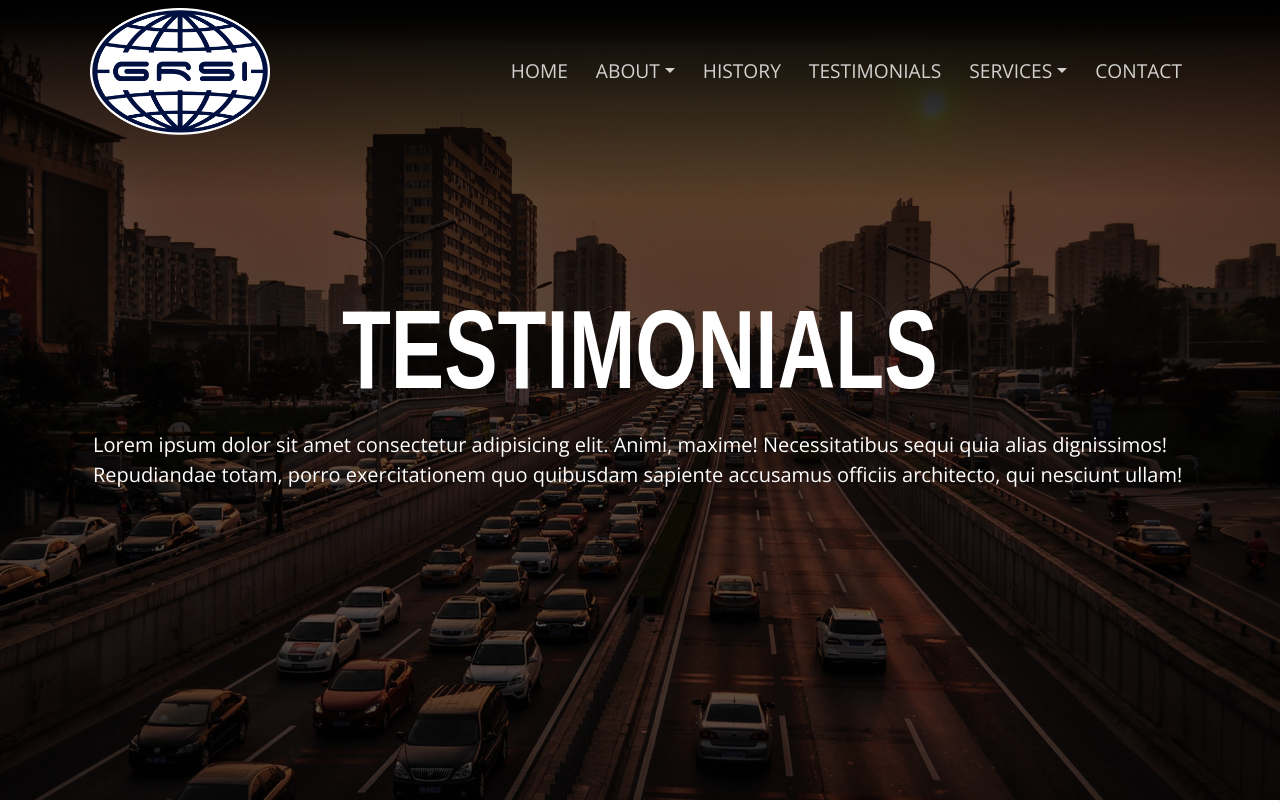
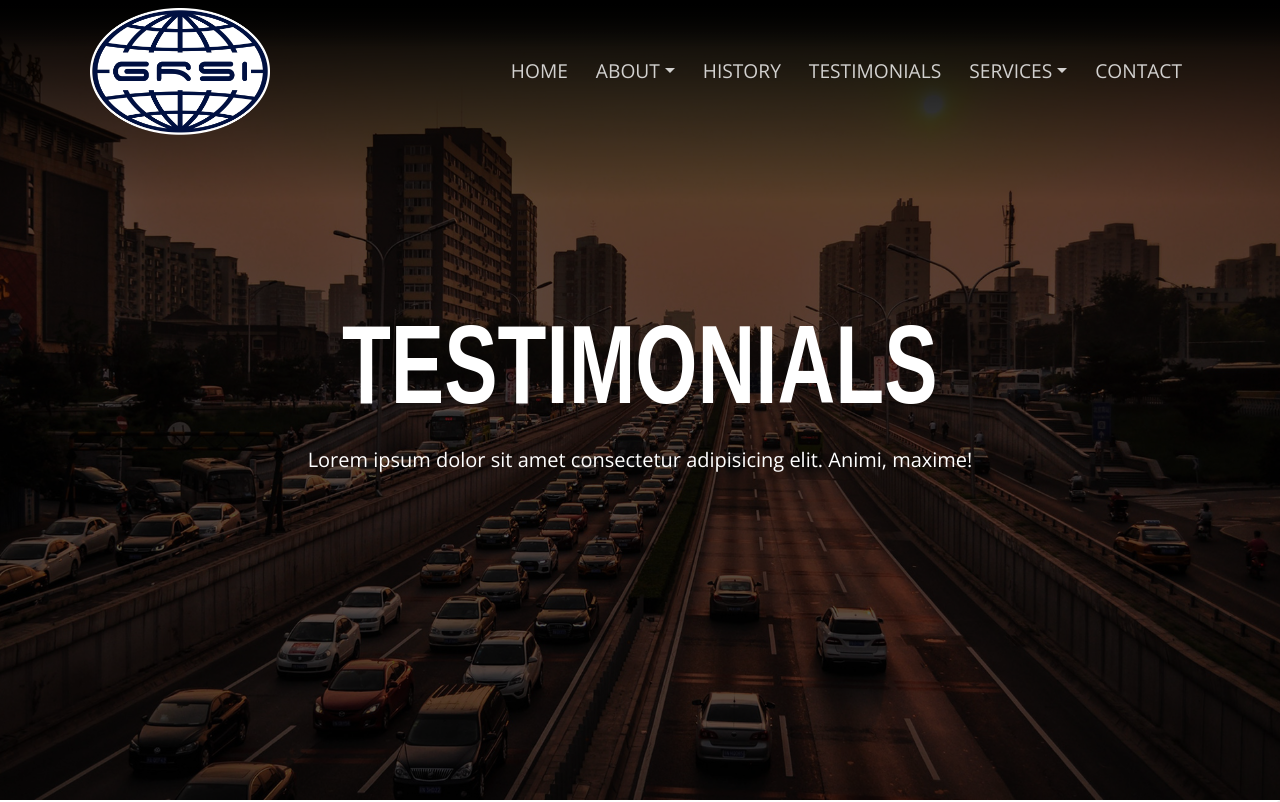
Before and after one commit to AlexanderDLe/GRSI, a React (Create React App) app in the folder client/: page /testimonials in a window 1280 px wide. Shown: the top 802 px of the page. Built offline with nearby package versions, Linux system fonts and the light colour scheme; a web font is replaced by a local one.

Commit message:
Allow: Add Testimonials/History  Upon Authentication.

```diff
--- a/client/src/App.css
+++ b/client/src/App.css
@@ -40,6 +40,10 @@ a:hover {
   /* transform: scale(1.05); */
   transition: all 0.5s ease-in-out;
 }
+.add-button {
+  font-size: 1.5rem;
+}
+
 .wrap {
   min-height: calc(100vh - 380px);
   margin-bottom: 380px;
--- a/client/src/components/History.js
+++ b/client/src/components/History.js
@@ -1,7 +1,17 @@
-import React from 'react';
-import { Container } from 'reactstrap';
+import React, { Component } from 'react';
+import { Container, Button } from 'reactstrap';
+import { connect } from 'react-redux';
 
-export default () => {
+class History extends Component {
+  render() {
+    const { isAuthenticated } = this.props.auth;
+
+    const historyBtn = (
+      <Button className="btn admin-btn lead py-3 btn-warning my-2">
+        Add History
+      </Button>
+    );
+
     return (
       <div className="wrap">
         <div className="general-BG History-wrap parallaxFX">
@@ -12,10 +22,9 @@ export default () => {
               </h1>
               <p className="lead p-2 text-white">
                 Lorem ipsum dolor sit amet consectetur adipisicing elit. Animi,
-              maxime! Necessitatibus sequi quia alias dignissimos! Repudiandae
-              totam, porro exercitationem quo quibusdam sapiente accusamus
-              officiis architecto, qui nesciunt ullam!
+                maxime!
               </p>
+              {isAuthenticated ? historyBtn : ''}
             </Container>
           </div>
         </div>
@@ -24,4 +33,11 @@ export default () => {
         </div>
       </div>
     );
-};
+  }
+}
+
+const mapStateToProps = state => ({
+  auth: state.auth
+});
+
+export default connect(mapStateToProps)(History);
--- a/client/src/components/Testimonials.js
+++ b/client/src/components/Testimonials.js
@@ -1,7 +1,8 @@
 import React, { Component } from 'react';
-import { Container, Row, Col } from 'reactstrap';
+import { Container, Row, Col, Button } from 'reactstrap';
+import { connect } from 'react-redux';
 
-export default class Testimonials extends Component {
+class Testimonials extends Component {
   constructor(props) {
     super(props);
 
@@ -9,6 +10,12 @@ export default class Testimonials extends Component {
   }
 
   render() {
+    const testimonialsBtn = (
+      <Button className="btn admin-btn lead py-3 btn-success my-2">
+        Add Testimonial
+      </Button>
+    );
+
     const renderTestimonial = (
       <Row className="p-5 testimonial-item m-auto">
         <Col>
@@ -39,10 +46,9 @@ export default class Testimonials extends Component {
               </h1>
               <p className="lead p-2 text-white">
                 Lorem ipsum dolor sit amet consectetur adipisicing elit. Animi,
-                maxime! Necessitatibus sequi quia alias dignissimos! Repudiandae
-                totam, porro exercitationem quo quibusdam sapiente accusamus
-                officiis architecto, qui nesciunt ullam!
+                maxime!
               </p>
+              {this.props.auth.isAuthenticated ? testimonialsBtn : ''}
             </Container>
           </div>
         </div>
@@ -53,3 +59,9 @@ export default class Testimonials extends Component {
     );
   }
 }
+
+const mapStateToProps = state => ({
+  auth: state.auth
+});
+
+export default connect(mapStateToProps)(Testimonials);
--- a/client/src/components/admin/Admin.js
+++ b/client/src/components/admin/Admin.js
@@ -2,6 +2,7 @@ import React, { Component } from 'react';
 import { Container, Button } from 'reactstrap';
 import { logoutUser } from '../../actions/authActions';
 import { connect } from 'react-redux';
+import { Link } from 'react-router-dom';
 
 class Admin extends Component {
   handleLogout(e) {
@@ -21,15 +22,21 @@ class Admin extends Component {
               <p className="lead p-2 text-white">
                 What actions would you like to take?
               </p>
-              <Button className="admin-btn lead py-3 px-5 btn-success my-2">
+              <Link
+                to="/testimonials"
+                className="btn admin-btn lead py-3 btn-success my-2"
+              >
+                Add Testimonial
+              </Link>
+              <Link
+                to="/history"
+                className="btn admin-btn lead py-3 btn-warning my-2"
+              >
                 Add History
-              </Button>
-              <Button className="admin-btn lead py-3 px-4 btn-primary my-2">
-                Add Testimonial
-              </Button>
+              </Link>
               <Button
                 onClick={this.handleLogout.bind(this)}
-                className="admin-btn lead py-3 px-5 btn-danger my-2"
+                className="admin-btn lead py-3  btn-danger my-2"
               >
                 Log Out
               </Button>
```
Lines whose indentation alone changed are shown as unchanged.
